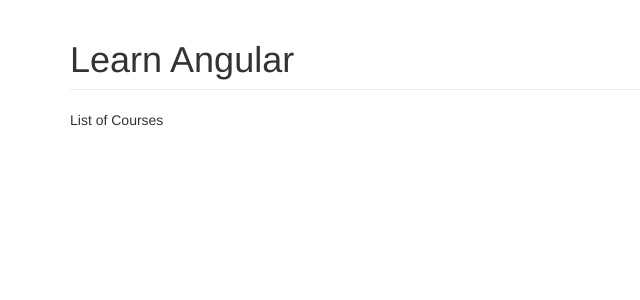
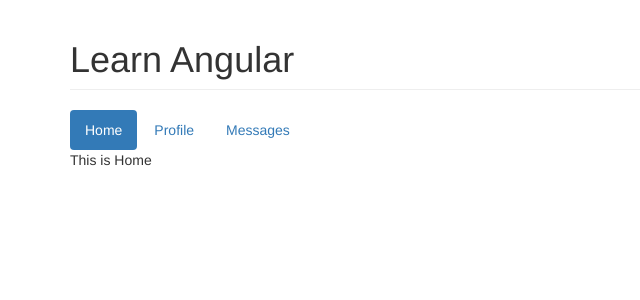
Before and after one commit to palashmon/learn-angular4, an Angular app: page / in a window 1280 px wide. Shown: the top 300 px of the page, without its empty margins (0-640 px from the left). Built offline with nearby package versions, Linux system fonts and the light colour scheme.

Commit message:
Add NgSwitch directive code Syntax: [ngSwitch]='expression' > *ngSwitchCase="'expr_value'" Reference: https://alligator.io/angular/ngswitch-directive/

```diff
--- a/src/app/app.component.html
+++ b/src/app/app.component.html
@@ -2,10 +2,33 @@
 
 <div class="container">
     <h1 class="page-header">Learn Angular</h1>
-    <div [hidden]="courses.length === 0">
-        List of Courses
-    </div>
-    <div [hidden]="courses.length > 0">
-        No courses yet
+
+    <!-- Nav tabs -->
+    <ul class="nav nav-pills" role="tablist">
+        <li class="nav-item" [class.active]="viewMode === 'home'">
+            <a class="nav-link" role="tab" (click)="viewMode = 'home'">Home</a>
+        </li>
+        <li class="nav-item" [class.active]="viewMode === 'profile'">
+            <a class="nav-link" role="tab" (click)="viewMode = 'profile'">Profile</a>
+        </li>
+        <li class="nav-item" [class.active]="viewMode === 'messages'">
+            <a class="nav-link" role="tab" (click)="viewMode = 'messages'">Messages</a>
+        </li>
+    </ul>
+
+    <!-- Tab panes -->
+    <div class="tab-content" [ngSwitch]="viewMode">
+        <div *ngSwitchCase="'home'">
+            This is Home
+        </div>
+        <div *ngSwitchCase="'profile'">
+            This is Profile
+        </div>
+        <div *ngSwitchCase="'messages'">
+            This is Messages
+        </div>
+        <div *ngSwitchDefault>
+            No nav selected yet
+        </div>
     </div>
 </div>
--- a/src/app/app.component.ts
+++ b/src/app/app.component.ts
@@ -7,5 +7,5 @@ import { FavoriteEventArgs } from './favorite/favorite.component';
     styleUrls: ['./app.component.css']
 })
 export class AppComponent {
-    courses = [1, 2];
+    viewMode = 'home';
 }
```
